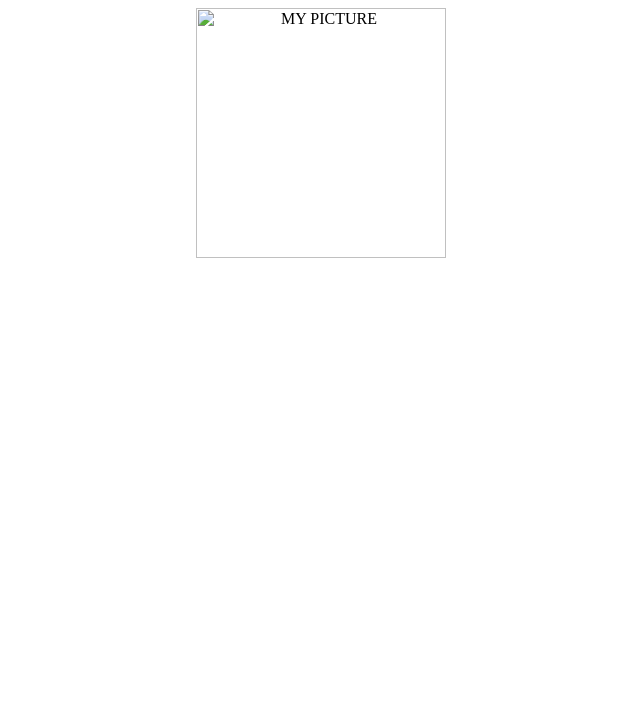
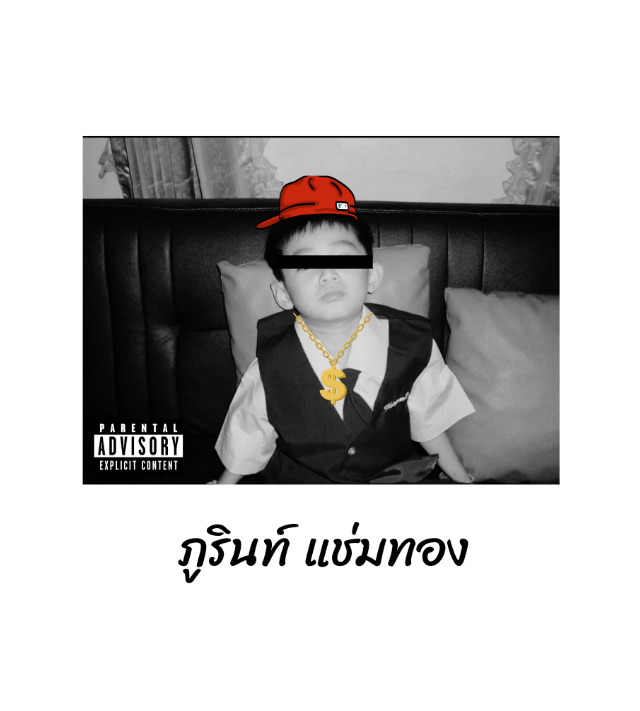
Before and after one commit to PurinChamtong/Martweb003, a plain HTML site: page index.html in a window 1280 px wide. Shown: the whole page, without its empty margins (319-959 px from the left). Drawn offline with Linux system fonts and the light colour scheme.

Commit message:
Add files via upload

```diff
--- a/index.html
+++ b/index.html
@@ -1 +1 @@
-<center><img src="images/selfpic.png" alt="MY PICTURE" width="250" height="250"></center>
+<center><img src="image/เพิ่มหัวเรื่อง.png" alt="MY PICTURE" width="500" height="700"></center>
```
Also changed, not shown: image/เพิ่มหัวเรื่อง.png (added).
